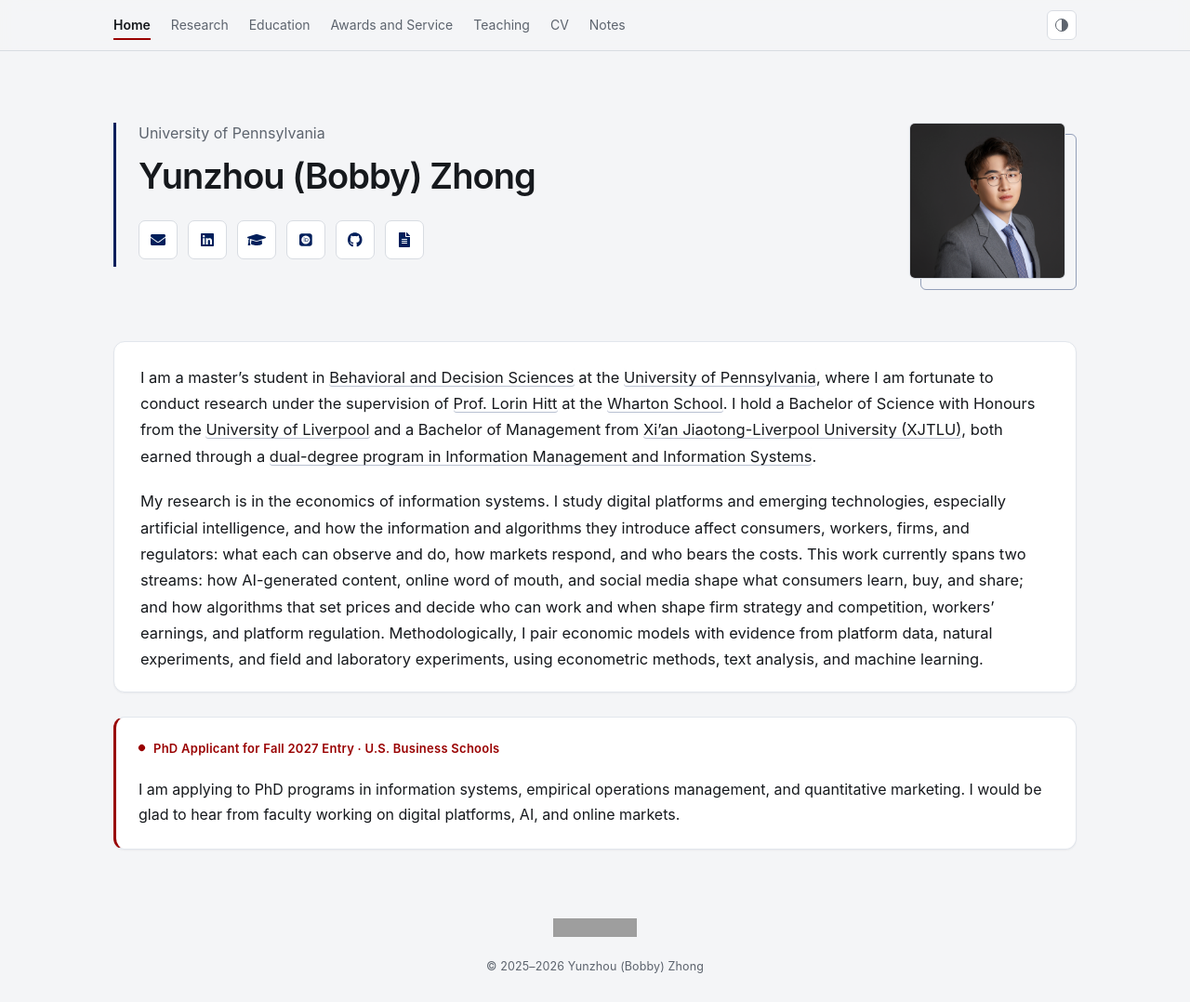
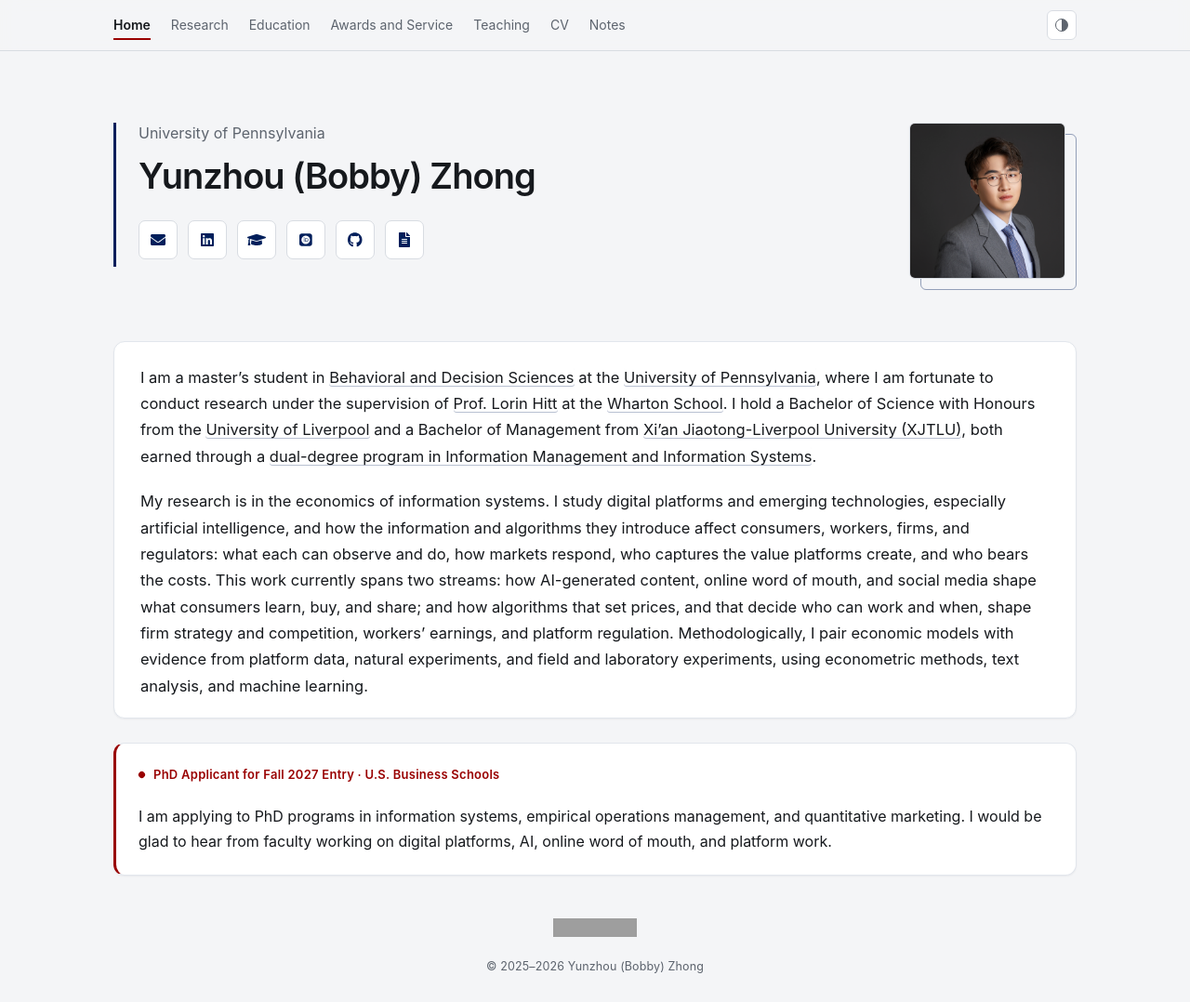
Before and after one commit to bobbyZhong10/bobbyzhong10.github.io, a Jekyll site: the page built from _pages/about.md, in a window 1280 px wide and 1078 px high. Shown: the whole window at 93% size. Built offline with Jekyll 4.4.1, drawn with Linux system fonts in a browser that asks for light colours; grey boxes are pictures that could not be loaded.

Commit message:
Home: add value capture, name platform work in the PhD note, and fix a garden path

```diff
--- a/_pages/about.md
+++ b/_pages/about.md
@@ -11,10 +11,10 @@
 <section class="home-intro-card" markdown="1">
 I am a master’s student in [Behavioral and Decision Sciences](https://www.lps.upenn.edu/degree-programs/mbds) at the [University of Pennsylvania](https://www.upenn.edu/), where I am fortunate to conduct research under the supervision of [Prof. Lorin Hitt](https://oid.wharton.upenn.edu/profile/lhitt/) at the [Wharton School](https://www.wharton.upenn.edu/). I hold a Bachelor of Science with Honours from the [University of Liverpool](https://www.liverpool.ac.uk/) and a Bachelor of Management from [Xi’an Jiaotong-Liverpool University (XJTLU)](https://www.xjtlu.edu.cn/en), both earned through a [dual-degree program in Information Management and Information Systems](https://www.xjtlu.edu.cn/en/study/undergraduate/information-management-and-information-systems).
 
-My research is in the economics of information systems. I study digital platforms and emerging technologies, especially artificial intelligence, and how the information and algorithms they introduce affect consumers, workers, firms, and regulators: what each can observe and do, how markets respond, and who bears the costs. This work currently spans two streams: how AI-generated content, online word of mouth, and social media shape what consumers learn, buy, and share; and how algorithms that set prices and decide who can work and when shape firm strategy and competition, workers’ earnings, and platform regulation. Methodologically, I pair economic models with evidence from platform data, natural experiments, and field and laboratory experiments, using econometric methods, text analysis, and machine learning.
+My research is in the economics of information systems. I study digital platforms and emerging technologies, especially artificial intelligence, and how the information and algorithms they introduce affect consumers, workers, firms, and regulators: what each can observe and do, how markets respond, who captures the value platforms create, and who bears the costs. This work currently spans two streams: how AI-generated content, online word of mouth, and social media shape what consumers learn, buy, and share; and how algorithms that set prices, and that decide who can work and when, shape firm strategy and competition, workers’ earnings, and platform regulation. Methodologically, I pair economic models with evidence from platform data, natural experiments, and field and laboratory experiments, using econometric methods, text analysis, and machine learning.
 </section>
 
 <div class="phd-callout">
   <span class="phd-callout__badge">PhD Applicant for Fall 2027 Entry · U.S. Business Schools</span>
-  <p>I am applying to PhD programs in information systems, empirical operations management, and quantitative marketing. I would be glad to hear from faculty working on digital platforms, AI, and online markets.</p>
+  <p>I am applying to PhD programs in information systems, empirical operations management, and quantitative marketing. I would be glad to hear from faculty working on digital platforms, AI, online word of mouth, and platform work.</p>
 </div>
```
